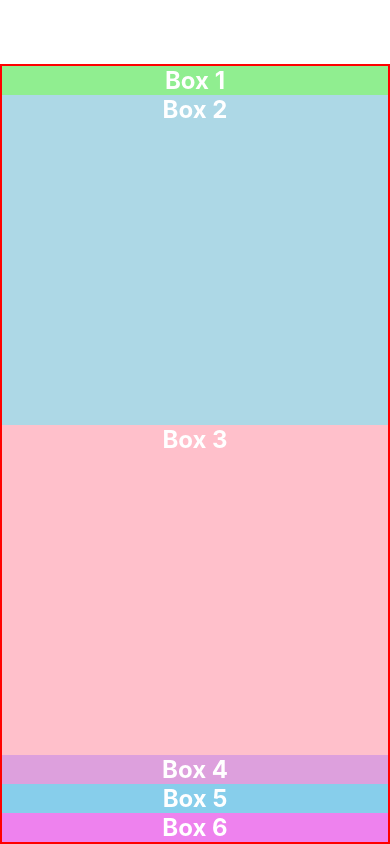
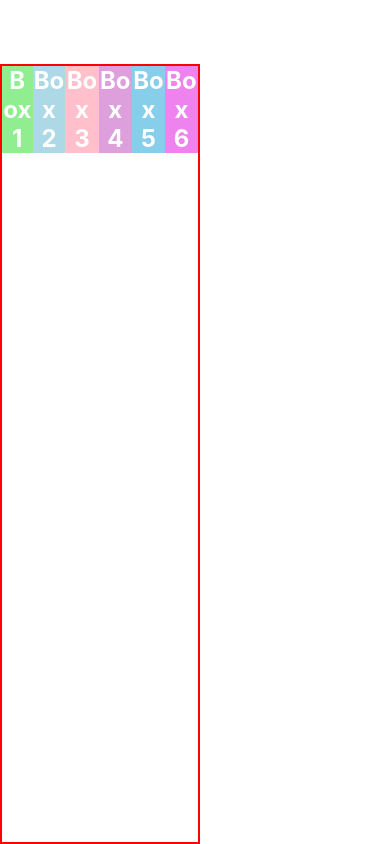
Before and after one commit to OkkashaAlly/react-native-tut, a React Native app: screen / in a window 390 px wide. Built offline with nearby package versions, Linux system fonts and the light colour scheme.

Commit message:
36 - Flex Shrink

```diff
--- a/App.js
+++ b/App.js
@@ -5,14 +5,14 @@ import Box from "./components/Box";
 export default function App() {
   return (
     <View style={styles.container}>
-      <Box style={{ backgroundColor: "lightgreen" }}>Box 1</Box>
-      <Box style={{ backgroundColor: "lightblue", flexBasis: 140, flex: 1 }}>
+      <Box style={{ backgroundColor: "lightgreen", flexShrink: 1 }}>Box 1</Box>
+      <Box style={{ backgroundColor: "lightblue", flexShrink: 1 }}>
         Box 2
       </Box>
-      <Box style={{ backgroundColor: "pink", height: 140, flex: 1 }}>Box 3</Box>
-      <Box style={{ backgroundColor: "plum" }}>Box 4</Box>
-      <Box style={{ backgroundColor: "skyblue" }}>Box 5</Box>
-      <Box style={{ backgroundColor: "violet" }}>Box 6</Box>
+      <Box style={{ backgroundColor: "pink", flexShrink: 1  }}>Box 3</Box>
+      <Box style={{ backgroundColor: "plum", flexShrink: 1 }}>Box 4</Box>
+      <Box style={{ backgroundColor: "skyblue", flexShrink: 1 }}>Box 5</Box>
+      <Box style={{ backgroundColor: "violet", flexShrink: 1 }}>Box 6</Box>
     </View>
   );
 }
@@ -24,11 +24,12 @@ const styles = StyleSheet.create({
     borderWidth: 2,
     flex: 1,
     // height: 100,
+    width: 200,
     flexWrap: "nowrap", // "wrap" | "nowrap" | "wrap-reverse"
     alignContent: "flex-start", // "flex-start" | "flex-end" | "center" | "space-between" | "space-around" | "stretch"
-    flexDirection: "column", // "row" | "column" | "row-reverse" | "column-reverse"
+    flexDirection: "row", // "row" | "column" | "row-reverse" | "column-reverse"
     justifyContent: "flex-start", // "flex-start" | "flex-end" | "center" | "space-between" | "space-around" | "space-evenly"
-    alignItems: "stretch", // "stretch" | "flex-start" | "flex-end" | "center" | "baseline"
+    alignItems: "flex-start", // "stretch" | "flex-start" | "flex-end" | "center" | "baseline"
     // rowGap: 10,
     // columnGap: 10,
     // gap: 10,
```
